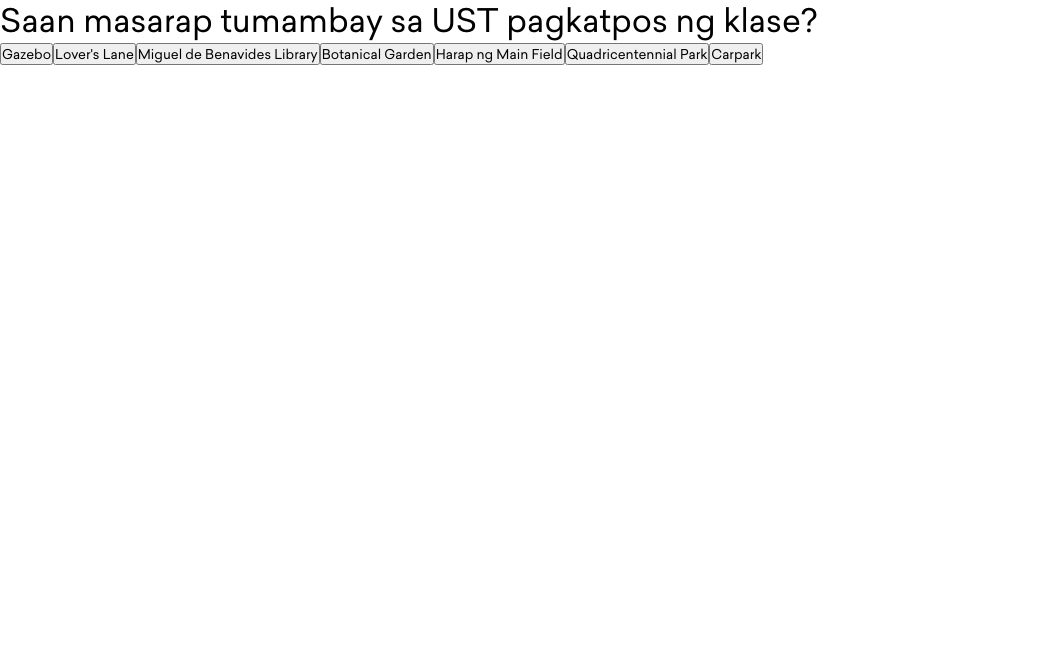
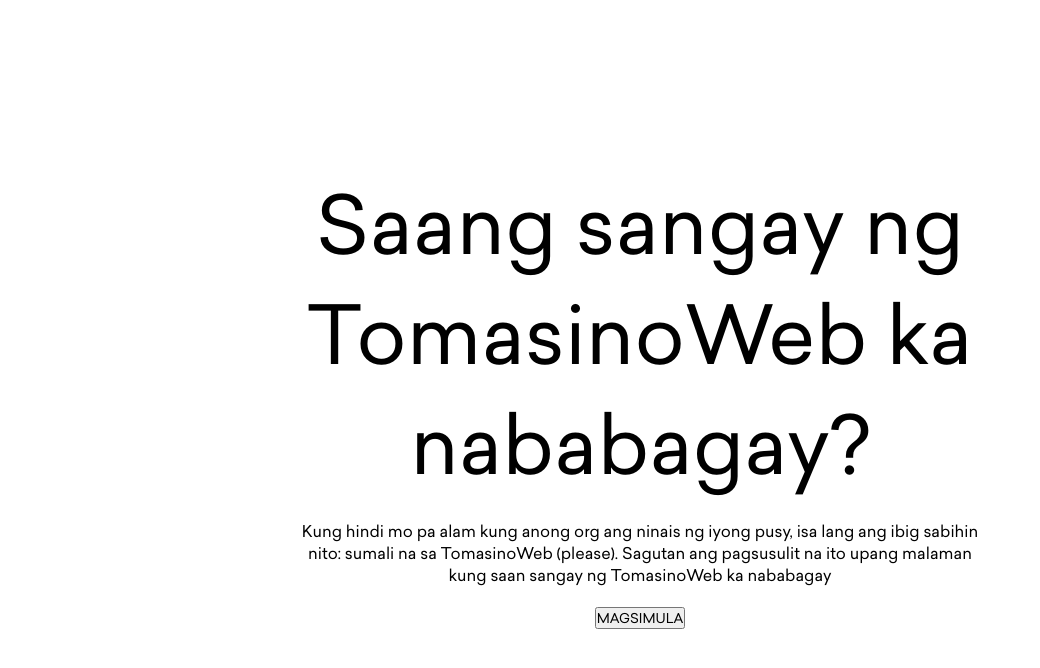
Before and after one commit to TomasinoWeb/tomasinoWebR101, a Next.js app: page /quiz in a window 1280 px wide. Shown: the top 668 px of the page, without its empty margins (0-1040 px from the left). Built offline with nearby package versions, Linux system fonts and the light colour scheme.

Commit message:
changed file structure

```diff
--- /dev/null
+++ b/pages/quiz/index.js
@@ -0,0 +1,15 @@
+import styles from '../../styles/Quiz.module.css'
+
+const Quiz = () => {
+    return(
+        <div className={styles.quiz}>
+            <div className={styles.main}>
+                <h1>Saang sangay ng TomasinoWeb ka nababagay?</h1>
+                <p>Kung hindi mo pa alam kung anong org ang ninais ng iyong pusy, isa lang ang ibig sabihin nito: sumali na sa TomasinoWeb &#40;please&#41;. Sagutan ang pagsusulit na ito upang malaman kung saan sangay ng TomasinoWeb ka nababagay</p>
+                <button>MAGSIMULA</button>
+            </div>
+        </div>
+    )
+}
+
+export default Quiz;
--- a/pages/quiz.js
+++ b/pages/quiz/question.js
@@ -1,8 +1,9 @@
 import { render } from "nprogress";
 import { useState } from "react";
-import questions from "../data.json";
+import questions from "../../data.json";
+import styles from '../styles/Quiz.module.css'
 
-const Quiz = () => {
+const Question = () => {
   const [currentQuestion, setCurrentQuestion] = useState(0);
   const [creativesScore, setCreativesScore] = useState(0);
   const [communityDevelopmentScore, setCommunityDevelopmentScore] = useState(0);
@@ -16,36 +17,6 @@ const Quiz = () => {
   const [webTechnologiesScore, setWebTechnologiesScore] = useState(0);
   const [writingScore, setWritingScore] = useState(0);
   const [result, setResult] = useState("");
-
-  let arrOfAllDepValues = [
-    creativesScore,
-    communityDevelopmentScore,
-    externalAffairsScore,
-    financeScore,
-    humanResourcesScore,
-    photographyScore,
-    publicityScore,
-    secretariatScore,
-    videographyScore,
-    webTechnologiesScore,
-    writingScore,
-  ];
-
-  //   let hashOfAllDepValues = [
-  //     [
-  //       ["Creatives", creativesScore],
-  //       ["Community Development", communityDevelopmentScore],
-  //       ["External Affairs", externalAffairsScore],
-  //       ["Finance", financeScore],
-  //       ["Human Resources", humanResourcesScore],
-  //       ["Photography", photographyScore],
-  //       ["Publicity", publicityScore],
-  //       ["Secretariat", secretariatScore],
-  //       ["Videography", videographyScore],
-  //       ["Web Technologies", webTechnologiesScore],
-  //       ["Writing", writingScore],
-  //     ],
-  //   ];
 
   let jsonOfAllDepValues = [
     {
@@ -195,4 +166,4 @@ const Quiz = () => {
   }
 };
 
-export default Quiz;
+export default Question;
--- /dev/null
+++ b/styles/Quiz.module.css
@@ -0,0 +1,25 @@
+.quiz {
+    height: 100vh;
+    --fs-80px: 80px;
+    --fs-24px: 24px;
+    --fs-26px: 36px;
+}
+
+.main {
+    display: flex;
+    justify-content: center;
+    align-items: center;
+    flex-direction: column;
+    gap: 20px;
+    height: 100%;
+    padding: 0 300px 0 300px;
+    text-align: center;
+}
+
+.main h1 {
+    font-size: var(--fs-80px);
+}
+
+.main > button {
+
+}
```
